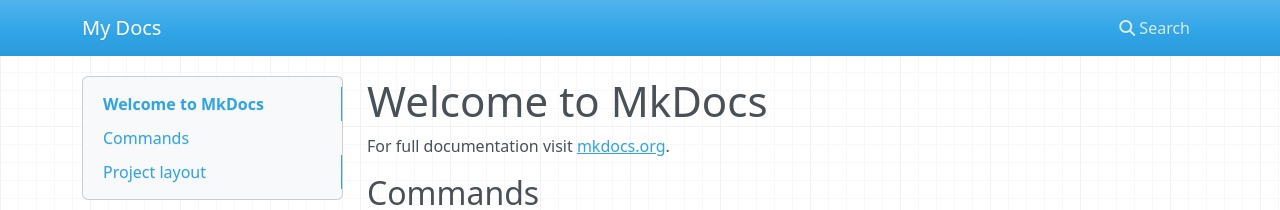
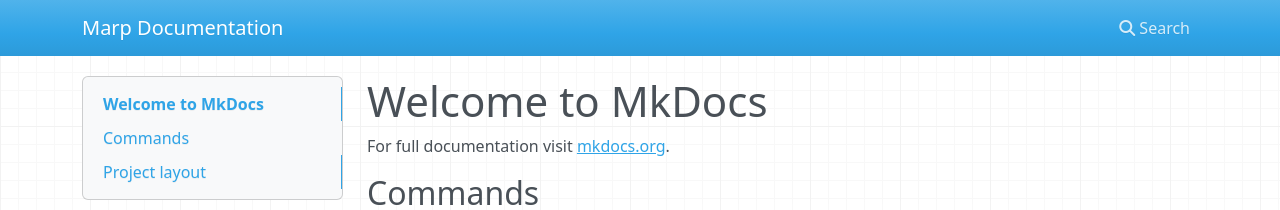
Before and after one commit to marp-group/marp-doc, an MkDocs documentation site: the page built from docs/index.md, in a window 1280 px wide. Shown: the top 210 px of the page. Built offline with MkDocs 1.6.1, drawn with Linux system fonts in a browser that asks for light colours; nearby versions of some CDN libraries.

Commit message:
updated title

```diff
--- a/mkdocs.yml
+++ b/mkdocs.yml
@@ -1 +1 @@
-site_name: My Docs
+site_name: Marp Documentation
```
